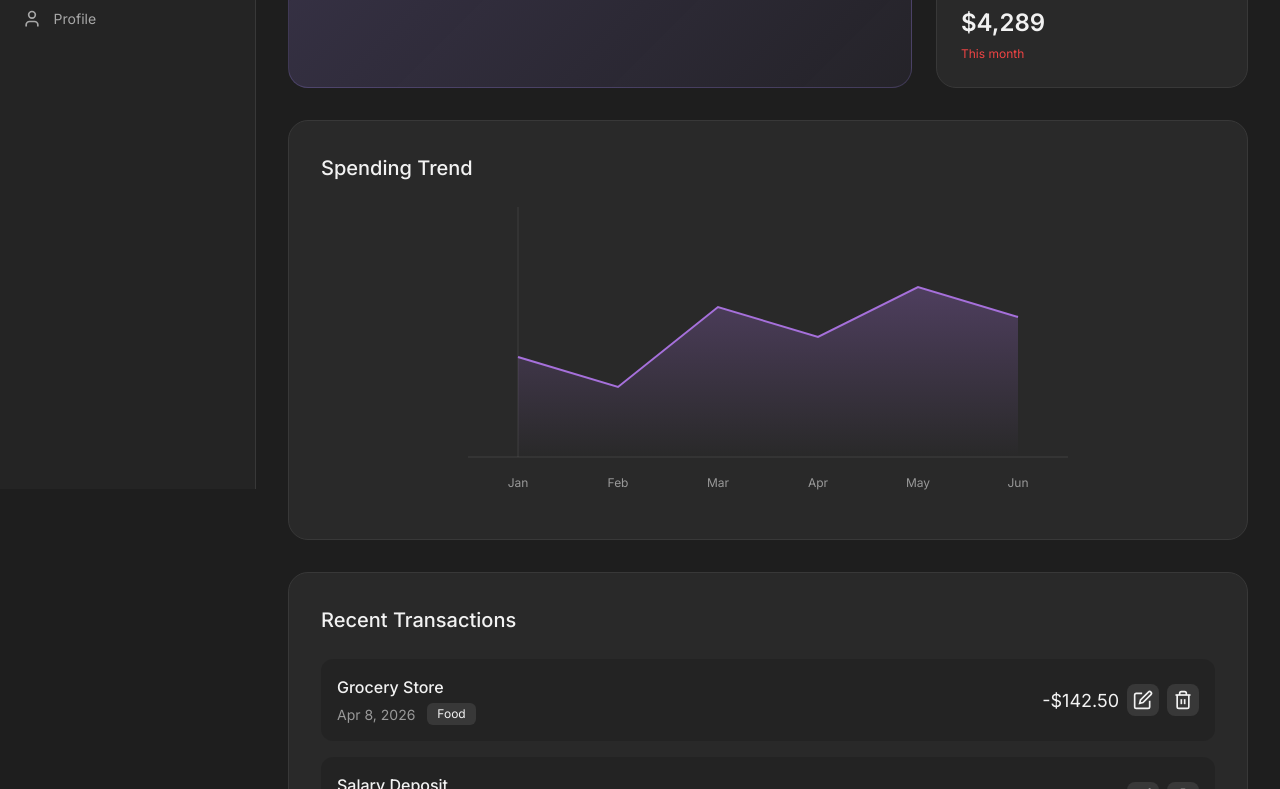
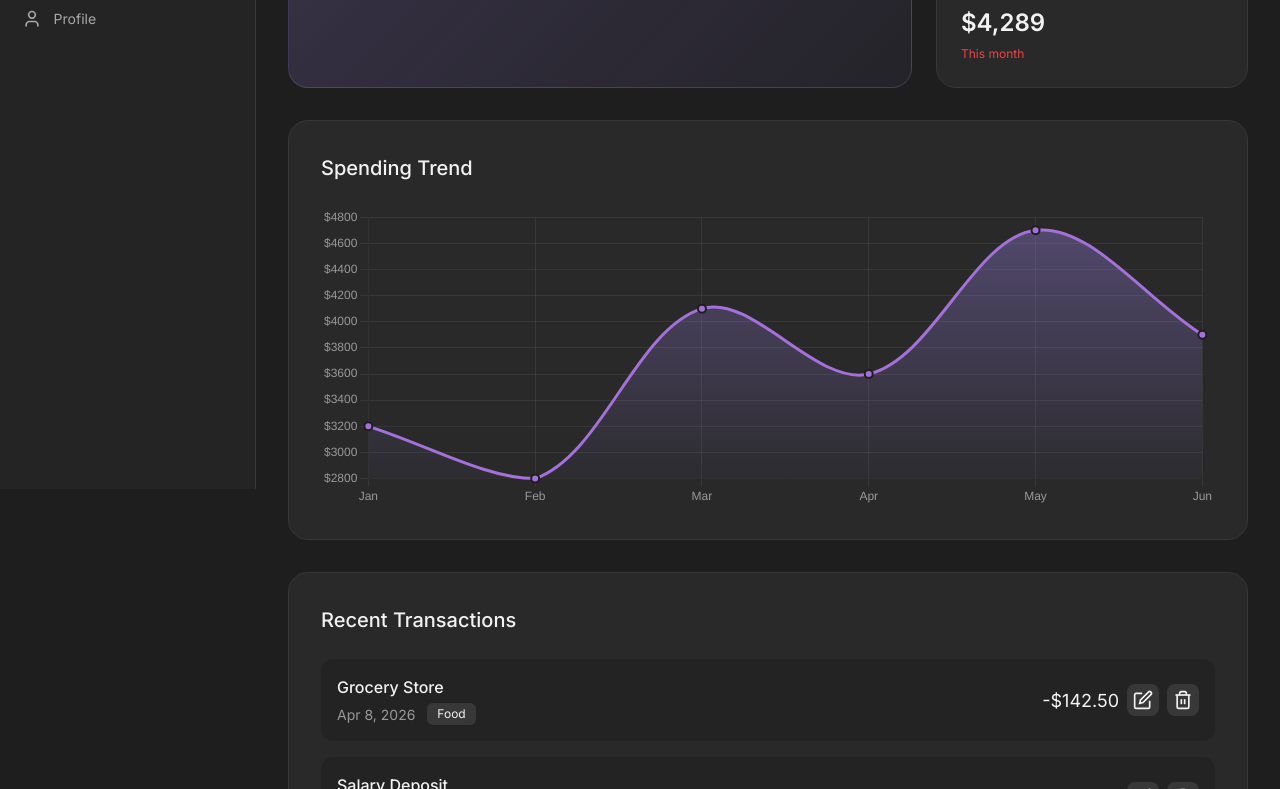
Before and after one commit to mr-Mariano/PROJECT, a plain HTML site: page FRONTEND/views/dashboard.html in a window 1280 px wide. Shown: the part 311-1100 px from the top of the page. Drawn offline with nearby package versions, Linux system fonts and the light colour scheme.

Commit message:
real graph

```diff
--- a/FRONTEND/views/dashboard.html
+++ b/FRONTEND/views/dashboard.html
@@ -8,6 +8,7 @@
     <link rel="stylesheet" href="../styles/dashboard.css">
     <link rel="stylesheet" href="../styles/transactions.css">
     <link rel="stylesheet" href="../styles/modals.css">
+    <script src="https://cdn.jsdelivr.net/npm/chart.js"></script>
 </head>
 <body>
 <div class="sidebar-overlay" id="sidebarOverlay"></div>
@@ -132,37 +133,7 @@
             <div class="card">
                 <h3 class="card-title">Spending Trend</h3>
                 <div class="chart-placeholder">
-                    <svg viewBox="0 0 600 300" class="chart-svg">
-                        <!-- Grid lines -->
-                        <line x1="50" y1="0" x2="50" y2="250" stroke="rgba(153, 153, 153, 0.2)" stroke-width="1"/>
-                        <line x1="0" y1="250" x2="600" y2="250" stroke="rgba(153, 153, 153, 0.2)" stroke-width="1"/>
-
-                        <!-- Chart area gradient -->
-                        <defs>
-                            <linearGradient id="chartGradient" x1="0%" y1="0%" x2="0%" y2="100%">
-                                <stop offset="0%" style="stop-color:hsl(270, 60%, 65%);stop-opacity:0.3" />
-                                <stop offset="100%" style="stop-color:hsl(270, 60%, 65%);stop-opacity:0" />
-                            </linearGradient>
-                        </defs>
-
-                        <!-- Area path -->
-                        <path d="M 50 150 L 150 180 L 250 100 L 350 130 L 450 80 L 550 110 L 550 250 L 50 250 Z"
-                              fill="url(#chartGradient)"/>
-
-                        <!-- Line path -->
-                        <path d="M 50 150 L 150 180 L 250 100 L 350 130 L 450 80 L 550 110"
-                              stroke="hsl(270, 60%, 65%)"
-                              stroke-width="2"
-                              fill="none"/>
-
-                        <!-- X-axis labels -->
-                        <text x="50" y="280" fill="hsl(0, 0%, 60%)" font-size="12" text-anchor="middle">Jan</text>
-                        <text x="150" y="280" fill="hsl(0, 0%, 60%)" font-size="12" text-anchor="middle">Feb</text>
-                        <text x="250" y="280" fill="hsl(0, 0%, 60%)" font-size="12" text-anchor="middle">Mar</text>
-                        <text x="350" y="280" fill="hsl(0, 0%, 60%)" font-size="12" text-anchor="middle">Apr</text>
-                        <text x="450" y="280" fill="hsl(0, 0%, 60%)" font-size="12" text-anchor="middle">May</text>
-                        <text x="550" y="280" fill="hsl(0, 0%, 60%)" font-size="12" text-anchor="middle">Jun</text>
-                    </svg>
+                    <canvas id="spendingTrendChart" class="chart-svg"></canvas>
                 </div>
             </div>
 
@@ -404,6 +375,72 @@
         });
     });
 
+    const chartCanvas = document.getElementById('spendingTrendChart');
+    if (chartCanvas && window.Chart) {
+        const ctx = chartCanvas.getContext('2d');
+        const gradient = ctx.createLinearGradient(0, 0, 0, 300);
+        gradient.addColorStop(0, 'rgba(167, 139, 250, 0.35)');
+        gradient.addColorStop(1, 'rgba(167, 139, 250, 0)');
+
+        new Chart(ctx, {
+            type: 'line',
+            data: {
+                labels: ['Jan', 'Feb', 'Mar', 'Apr', 'May', 'Jun'],
+                datasets: [{
+                    label: 'Spending',
+                    data: [3200, 2800, 4100, 3600, 4700, 3900],
+                    borderColor: 'hsl(270, 60%, 65%)',
+                    backgroundColor: gradient,
+                    fill: true,
+                    tension: 0.35,
+                    borderWidth: 3,
+                    pointRadius: 4,
+                    pointHoverRadius: 6,
+                    pointBackgroundColor: 'hsl(270, 60%, 65%)',
+                    pointBorderColor: '#1e1e1e',
+                    pointBorderWidth: 2
+                }]
+            },
+            options: {
+                responsive: true,
+                maintainAspectRatio: false,
+                plugins: {
+                    legend: {
+                        display: false
+                    },
+                    tooltip: {
+                        callbacks: {
+                            label: function(context) {
+                                return '$' + context.parsed.y.toLocaleString();
+                            }
+                        }
+                    }
+                },
+                scales: {
+                    x: {
+                        grid: {
+                            color: 'rgba(153, 153, 153, 0.12)'
+                        },
+                        ticks: {
+                            color: 'hsl(0, 0%, 60%)'
+                        }
+                    },
+                    y: {
+                        grid: {
+                            color: 'rgba(153, 153, 153, 0.12)'
+                        },
+                        ticks: {
+                            color: 'hsl(0, 0%, 60%)',
+                            callback: function(value) {
+                                return '$' + value;
+                            }
+                        }
+                    }
+                }
+            }
+        });
+    }
+
     // Modal Functions
     function openModal(id) {
         document.getElementById(id).classList.add('active');
```
